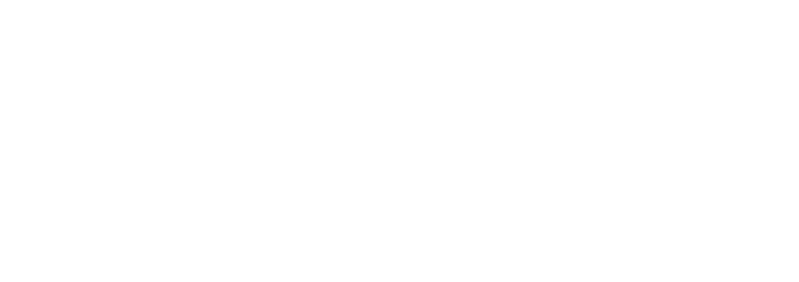
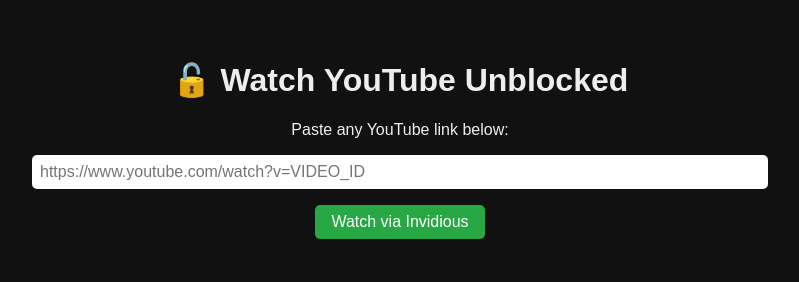
Before and after one commit to mattyjoe97/mattyjoe97.github.io, a plain HTML site: page index.html in a window 1280 px wide. Shown: the whole page, without its empty margins (240-1039 px from the left). Drawn offline with Linux system fonts and the light colour scheme.

Commit message:
Update index.html

```diff
--- a/index.html
+++ b/index.html
@@ -1,6 +1,133 @@
-<script>
-  EJS_player = "#game";
-  EJS_core = "gba"; // or "gb", "nds" depending on your ROM
-  EJS_gameUrl = "https://yourusername.github.io/EmulatorJS/roms/PokemonEmerald.zip";
-  EJS_pathtodata = "https://yourusername.github.io/EmulatorJS/data/";
-</script>
+<!DOCTYPE html>
+
+<html lang="en">
+
+<head>
+
+  <meta charset="UTF-8">
+
+  <title>Unblock YouTube with Invidious</title>
+
+  <style>
+
+    body {
+
+      font-family: Arial, sans-serif;
+
+      background: #111;
+
+      color: #eee;
+
+      text-align: center;
+
+      padding: 2em;
+
+    }
+
+    input[type="text"] {
+
+      width: 60%;
+
+      padding: 0.5em;
+
+      font-size: 1em;
+
+      border-radius: 5px;
+
+      border: none;
+
+    }
+
+    button {
+
+      padding: 0.5em 1em;
+
+      font-size: 1em;
+
+      margin-top: 1em;
+
+      border: none;
+
+      border-radius: 5px;
+
+      background-color: #28a745;
+
+      color: white;
+
+      cursor: pointer;
+
+    }
+
+    iframe {
+
+      margin-top: 2em;
+
+      width: 80%;
+
+      height: 450px;
+
+      border: none;
+
+    }
+
+  </style>
+
+</head>
+
+<body>
+
+  <h1>🔓 Watch YouTube Unblocked</h1>
+
+  <p>Paste any YouTube link below:</p>
+
+  <input type="text" id="ytLink" placeholder="https://www.youtube.com/watch?v=VIDEO_ID">
+
+  <br>
+
+  <button onclick="redirect()">Watch via Invidious</button>
+
+
+
+  <div id="player"></div>
+
+
+
+  <script>
+
+    function extractVideoID(url) {
+
+      const regex = /(?:youtube\.com\/watch\?v=|youtu\.be\/)([^\&\?\/]+)/;
+
+      const match = url.match(regex);
+
+      return match ? match[1] : null;
+
+    }
+
+
+
+    function redirect() {
+
+      const url = document.getElementById("ytLink").value;
+
+      const videoID = extractVideoID(url);
+
+      if (videoID) {
+
+        const embedURL = `https://yewtu.be/embed/${videoID}`;
+
+        document.getElementById("player").innerHTML = `<iframe src="${embedURL}" allowfullscreen></iframe>`;
+
+      } else {
+
+        alert("Invalid YouTube URL. Please try again.");
+
+      }
+
+    }
+
+  </script>
+
+</body>
+
+</html>
```
